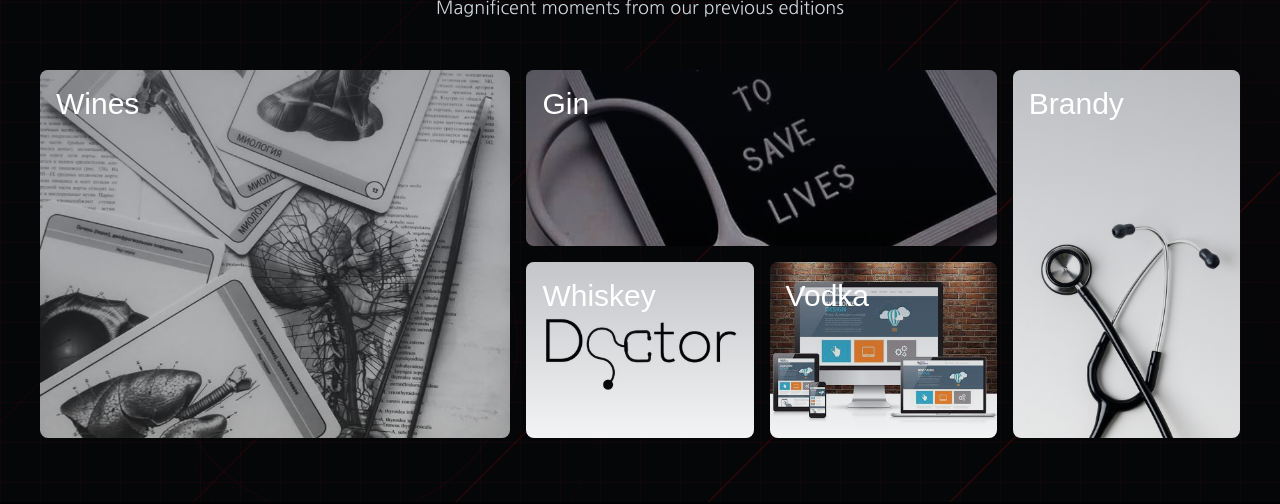
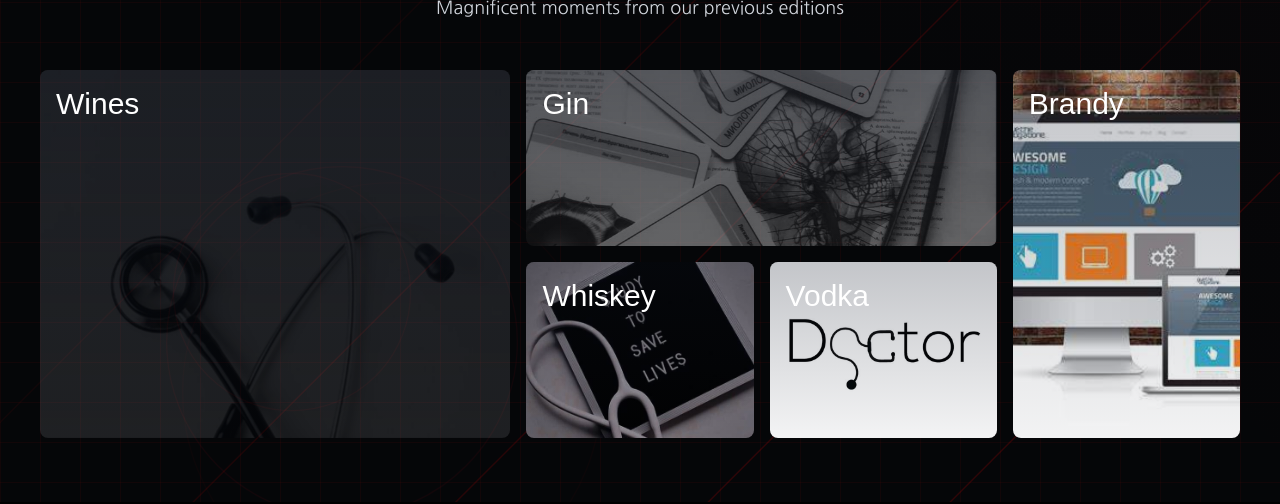
Before and after one commit to parthJuneja0/kolaahal, a Next.js app: page / in a window 1280 px wide. Shown: the part 918-1422 px from the top of the page. Built offline with nearby package versions, Linux system fonts and the light colour scheme.

Commit message:
throwback_animation

```diff
--- a/src/components/ThrowBacks.jsx
+++ b/src/components/ThrowBacks.jsx
@@ -1,46 +1,66 @@
-"use client";
-import React, { useState, useEffect } from "react";
+'use client'
+import React, { useState, useEffect } from 'react'
 import { Uncial_Antiqua, Nanum_Gothic } from "next/font/google";
-import { motion } from "framer-motion";
+import { motion, AnimatePresence } from "framer-motion";
 
 const uncialAntiqua = Uncial_Antiqua({ subsets: ["latin"], weight: ["400"] });
 const nanumGothic = Nanum_Gothic({ subsets: ["latin"], weight: ["400"] });
 
-// Array of images to cycle through
+
 const images = [
   "/assets/img1.jpg",
   "/assets/img2.jpg",
   "/assets/img3.jpg",
   "/assets/img4.jpg",
-  "/assets/img5.jpg", // Ensure this image exists or replace it with one you have
+  "/assets/img5.jpg"
 ];
+
+// Custom hook to update a container's image index with a staggered delay
+function useStaggeredImage(globalCycle, offset, delayMs) {
+  const [localIndex, setLocalIndex] = useState((globalCycle + offset) % images.length);
+
+  useEffect(() => {
+    const timer = setTimeout(() => {
+      setLocalIndex((globalCycle + offset) % images.length);
+    }, delayMs);
+    return () => clearTimeout(timer);
+  }, [globalCycle, offset, delayMs]);
+
+  return localIndex;
+}
 
 const ThrowbackSection = () => {
   const [isVisible, setIsVisible] = useState(false);
-  const [globalIndex, setGlobalIndex] = useState(0);
+  const [globalCycle, setGlobalCycle] = useState(0);
+
+  // Global cycle updates every 5 seconds.
+  useEffect(() => {
+    const interval = setInterval(() => {
+      setGlobalCycle(prev => prev + 1);
+    }, 5000);
+    return () => clearInterval(interval);
+  }, []);
+
+  // Each container gets its local image index with a staggered delay.
+  const winesIndex = useStaggeredImage(globalCycle, 0, 0);
+  const ginIndex = useStaggeredImage(globalCycle, 1, 400);
+  const whiskeyIndex = useStaggeredImage(globalCycle, 2, 800);
+  const vodkaIndex = useStaggeredImage(globalCycle, 3, 1200);
+  const brandyIndex = useStaggeredImage(globalCycle, 4, 1600);
 
   // Visibility check for the section
   useEffect(() => {
     const handleScroll = () => {
       const section = document.getElementById("throwback-section");
       if (!section) return;
-
       const sectionPosition = section.getBoundingClientRect();
-      const isVisible = sectionPosition.top < window.innerHeight * 0.75;
-      setIsVisible(isVisible);
+      const visible = sectionPosition.top < window.innerHeight * 0.75;
+      setIsVisible(visible);
     };
 
     window.addEventListener("scroll", handleScroll);
     handleScroll();
     return () => window.removeEventListener("scroll", handleScroll);
-  }, []);
-
-  // Update global image index every 3 seconds
-  useEffect(() => {
-    const interval = setInterval(() => {
-      setGlobalIndex(prevIndex => (prevIndex + 1) % images.length);
-    }, 3000);
-    return () => clearInterval(interval);
   }, []);
 
   return (
@@ -54,14 +74,14 @@ const ThrowbackSection = () => {
               key={i}
               className="absolute h-full"
               style={{
-                width: "2px",
+                width: '2px',
                 background: `rgba(255, 0, 0, ${0.1 + i * 0.05})`,
                 left: `${15 + i * 20}%`,
-                transform: "skewX(-45deg) translateX(-50%)",
+                transform: 'skewX(-45deg) translateX(-50%)',
               }}
               animate={{
                 opacity: [0.2, 0.7, 0.2],
-                height: ["100%", "120%", "100%"],
+                height: ['100%', '120%', '100%'],
               }}
               transition={{
                 duration: 8,
@@ -82,8 +102,8 @@ const ThrowbackSection = () => {
               style={{
                 width: `${200 + i * 100}px`,
                 height: `${200 + i * 100}px`,
-                left: "15%",
-                top: "50%",
+                left: '15%',
+                top: '50%',
               }}
               animate={{
                 scale: [1, 1.2, 1],
@@ -101,8 +121,14 @@ const ThrowbackSection = () => {
           {/* Modern mesh gradient effect */}
           <motion.div
             className="absolute right-0 top-0 w-1/2 h-full bg-gradient-to-bl from-red-900/10 via-transparent to-transparent"
-            animate={{ opacity: [0.1, 0.3, 0.1] }}
-            transition={{ duration: 8, repeat: Infinity, ease: "easeInOut" }}
+            animate={{
+              opacity: [0.1, 0.3, 0.1],
+            }}
+            transition={{
+              duration: 8,
+              repeat: Infinity,
+              ease: "easeInOut",
+            }}
           />
         </div>
 
@@ -110,9 +136,8 @@ const ThrowbackSection = () => {
         <div
           className="absolute inset-0"
           style={{
-            backgroundImage:
-              "linear-gradient(to right, rgba(255, 0, 0, 0.05) 1px, transparent 1px), linear-gradient(to bottom, rgba(255, 0, 0, 0.05) 1px, transparent 1px)",
-            backgroundSize: "40px 40px",
+            backgroundImage: 'linear-gradient(to right, rgba(255, 0, 0, 0.05) 1px, transparent 1px), linear-gradient(to bottom, rgba(255, 0, 0, 0.05) 1px, transparent 1px)',
+            backgroundSize: '40px 40px',
           }}
         />
       </div>
@@ -142,22 +167,25 @@ const ThrowbackSection = () => {
           </p>
         </motion.div>
 
-        {/* Compact Collage Layout with dynamic image rotation */}
+        {/* Compact Collage Layout with staggered, distinct image transitions */}
         <div className="py-4 px-2 mx-auto max-w-screen-xl sm:py-4 lg:px-6">
           <div className="grid grid-cols-1 sm:grid-cols-2 md:grid-cols-5 gap-4 h-full">
 
-            {/* Container 1 */}
+            {/* Wines Container */}
             <div className="col-span-2 sm:col-span-1 md:col-span-2 h-auto md:h-full flex flex-col">
               <a href="" className="group relative flex flex-col overflow-hidden rounded-lg px-4 pb-4 pt-40 flex-grow">
+                <AnimatePresence mode="wait">
                   <motion.img
-                  key={`img0-${globalIndex}`}
-                  src={images[(globalIndex + 0) % images.length]}
+                    key={`wines-${winesIndex}`}
+                    src={images[winesIndex]}
                     alt=""
                     className="absolute inset-0 h-full w-full object-cover group-hover:scale-105 transition-transform duration-500 ease-in-out"
-                  initial={{ opacity: 0 }}
-                  animate={{ opacity: 1 }}
+                    initial={{ opacity: 0, scale: 1.1 }}
+                    animate={{ opacity: 1, scale: 1 }}
+                    exit={{ opacity: 0, scale: 1.05 }}
                     transition={{ duration: 1 }}
                   />
+                </AnimatePresence>
                 <div className="absolute inset-0 bg-gradient-to-b from-gray-900/25 to-gray-900/5"></div>
                 <h3 className="z-10 text-2xl font-medium text-white absolute top-0 left-0 p-4 xs:text-xl md:text-3xl">
                   Wines
@@ -165,18 +193,21 @@ const ThrowbackSection = () => {
               </a>
             </div>
 
-            {/* Container 2 */}
-            <div className="col-span-2 sm:col-span-1 md:col-span-2">
+            {/* Gin Container */}
+            <div className="col-span-2 sm:col-span-1 md:col-span-2 ">
               <a href="" className="group relative flex flex-col overflow-hidden rounded-lg px-4 pb-4 pt-40 mb-4">
+                <AnimatePresence mode="wait">
                   <motion.img
-                  key={`img1-${globalIndex}`}
-                  src={images[(globalIndex + 1) % images.length]}
+                    key={`gin-${ginIndex}`}
+                    src={images[ginIndex]}
                     alt=""
                     className="absolute inset-0 h-full w-full object-cover group-hover:scale-105 transition-transform duration-500 ease-in-out"
-                  initial={{ opacity: 0 }}
-                  animate={{ opacity: 1 }}
+                    initial={{ opacity: 0, scale: 1.1 }}
+                    animate={{ opacity: 1, scale: 1 }}
+                    exit={{ opacity: 0, scale: 1.05 }}
                     transition={{ duration: 1 }}
                   />
+                </AnimatePresence>
                 <div className="absolute inset-0 bg-gradient-to-b from-gray-900/25 to-gray-900/5"></div>
                 <h3 className="z-10 text-2xl font-medium text-white absolute top-0 left-0 p-4 xs:text-xl md:text-3xl">
                   Gin
@@ -184,34 +215,40 @@ const ThrowbackSection = () => {
               </a>
 
               <div className="grid gap-4 grid-cols-2 sm:grid-cols-2 lg:grid-cols-2">
-                {/* Nested Container 1 */}
+                {/* Whiskey Container */}
                 <a href="" className="group relative flex flex-col overflow-hidden rounded-lg px-4 pb-4 pt-40">
+                  <AnimatePresence mode="wait">
                     <motion.img
-                    key={`img2-${globalIndex}`}
-                    src={images[(globalIndex + 2) % images.length]}
+                      key={`whiskey-${whiskeyIndex}`}
+                      src={images[whiskeyIndex]}
                       alt=""
                       className="absolute inset-0 h-full w-full object-cover group-hover:scale-105 transition-transform duration-500 ease-in-out"
-                    initial={{ opacity: 0 }}
-                    animate={{ opacity: 1 }}
+                      initial={{ opacity: 0, scale: 1.1 }}
+                      animate={{ opacity: 1, scale: 1 }}
+                      exit={{ opacity: 0, scale: 1.05 }}
                       transition={{ duration: 1 }}
                     />
+                  </AnimatePresence>
                   <div className="absolute inset-0 bg-gradient-to-b from-gray-900/25 to-gray-900/5"></div>
                   <h3 className="z-10 text-2xl font-medium text-white absolute top-0 left-0 p-4 xs:text-xl md:text-3xl">
                     Whiskey
                   </h3>
                 </a>
 
-                {/* Nested Container 2 */}
+                {/* Vodka Container */}
                 <a href="" className="group relative flex flex-col overflow-hidden rounded-lg px-4 pb-4 pt-40">
+                  <AnimatePresence mode="wait">
                     <motion.img
-                    key={`img3-${globalIndex}`}
-                    src={images[(globalIndex + 3) % images.length]}
+                      key={`vodka-${vodkaIndex}`}
+                      src={images[vodkaIndex]}
                       alt=""
                       className="absolute inset-0 h-full w-full object-cover group-hover:scale-105 transition-transform duration-500 ease-in-out"
-                    initial={{ opacity: 0 }}
-                    animate={{ opacity: 1 }}
+                      initial={{ opacity: 0, scale: 1.1 }}
+                      animate={{ opacity: 1, scale: 1 }}
+                      exit={{ opacity: 0, scale: 1.05 }}
                       transition={{ duration: 1 }}
                     />
+                  </AnimatePresence>
                   <div className="absolute inset-0 bg-gradient-to-b from-gray-900/25 to-gray-900/5"></div>
                   <h3 className="z-10 text-2xl font-medium text-white absolute top-0 left-0 p-4 xs:text-xl md:text-3xl">
                     Vodka
@@ -220,18 +257,21 @@ const ThrowbackSection = () => {
               </div>
             </div>
 
-            {/* Container 3 */}
+            {/* Brandy Container */}
             <div className="col-span-2 sm:col-span-1 md:col-span-1 h-auto md:h-full flex flex-col">
               <a href="" className="group relative flex flex-col overflow-hidden rounded-lg px-4 pb-4 pt-40 flex-grow">
+                <AnimatePresence mode="wait">
                   <motion.img
-                  key={`img4-${globalIndex}`}
-                  src={images[(globalIndex + 4) % images.length]}
+                    key={`brandy-${brandyIndex}`}
+                    src={images[brandyIndex]}
                     alt=""
                     className="absolute inset-0 h-full w-full object-cover group-hover:scale-105 transition-transform duration-500 ease-in-out"
-                  initial={{ opacity: 0 }}
-                  animate={{ opacity: 1 }}
+                    initial={{ opacity: 0, scale: 1.1 }}
+                    animate={{ opacity: 1, scale: 1 }}
+                    exit={{ opacity: 0, scale: 1.05 }}
                     transition={{ duration: 1 }}
                   />
+                </AnimatePresence>
                 <div className="absolute inset-0 bg-gradient-to-b from-gray-900/25 to-gray-900/5"></div>
                 <h3 className="z-10 text-2xl font-medium text-white absolute top-0 left-0 p-4 xs:text-xl md:text-3xl">
                   Brandy
```
Lines whose indentation alone changed are shown as unchanged.
